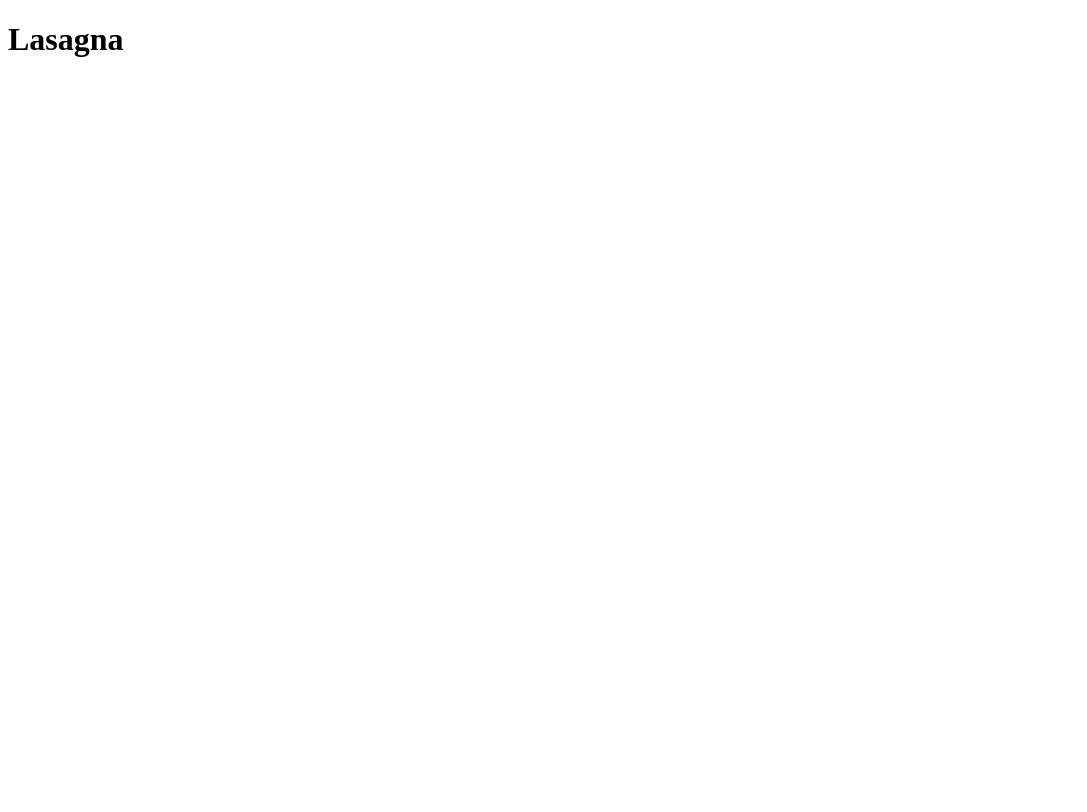
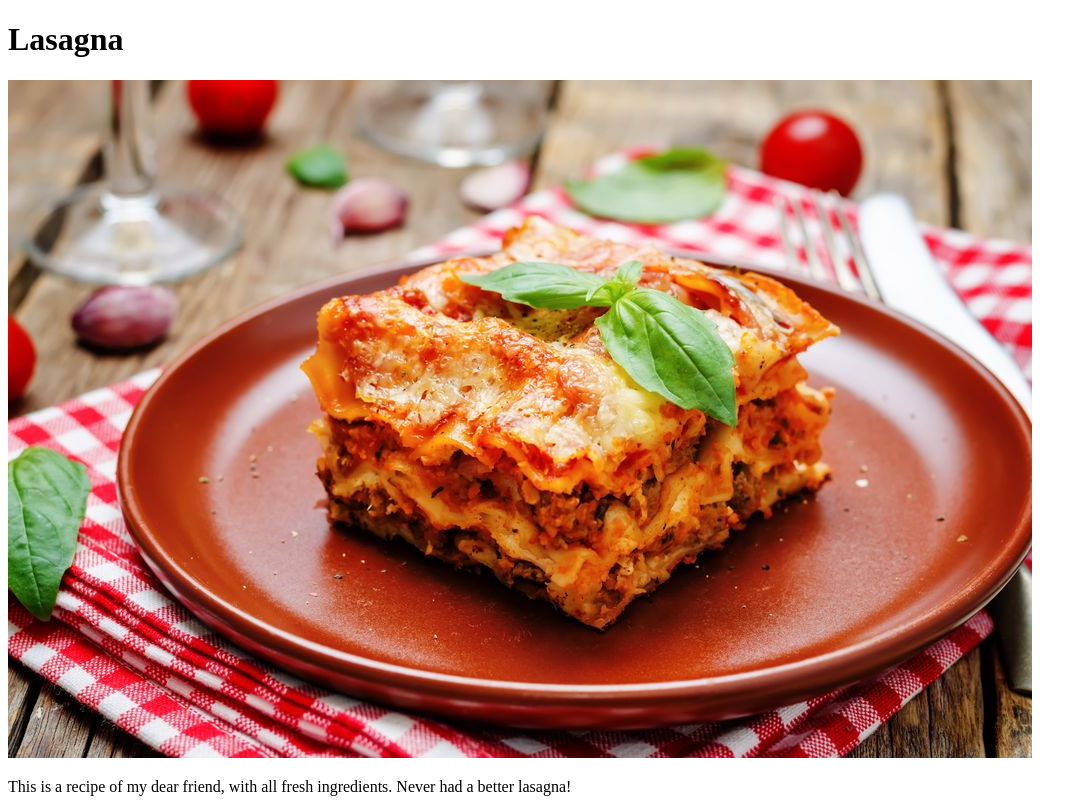
Before and after one commit to Yannic1992/odin-recipes, a plain HTML site: page recipes/lasagna.html in a window 1280 px wide. Shown: the whole page, without its empty margins (0-1087 px from the left). Drawn offline with Linux system fonts and the light colour scheme.

Commit message:
Add img and short description of lasagna

```diff
--- a/recipes/lasagna.html
+++ b/recipes/lasagna.html
@@ -8,5 +8,7 @@
 </head>
 <body>
     <h1>Lasagna</h1>
+    <img src="../img/lasagna.jpg" alt="picture of a lasagna">
+    <p>This is a recipe of my dear friend, with all fresh ingredients. Never had a better lasagna!</p>
 </body>
 </html>
```
